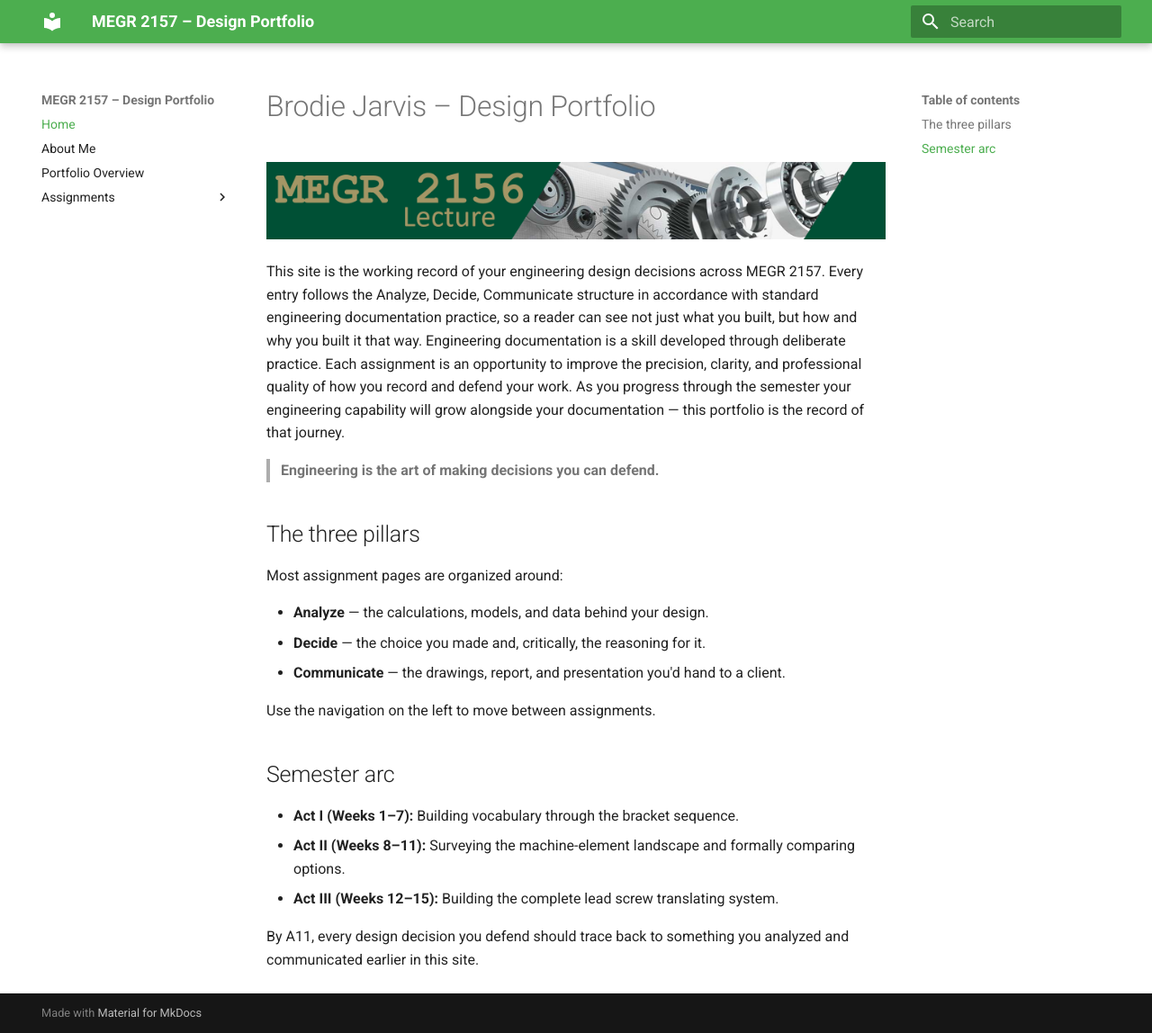
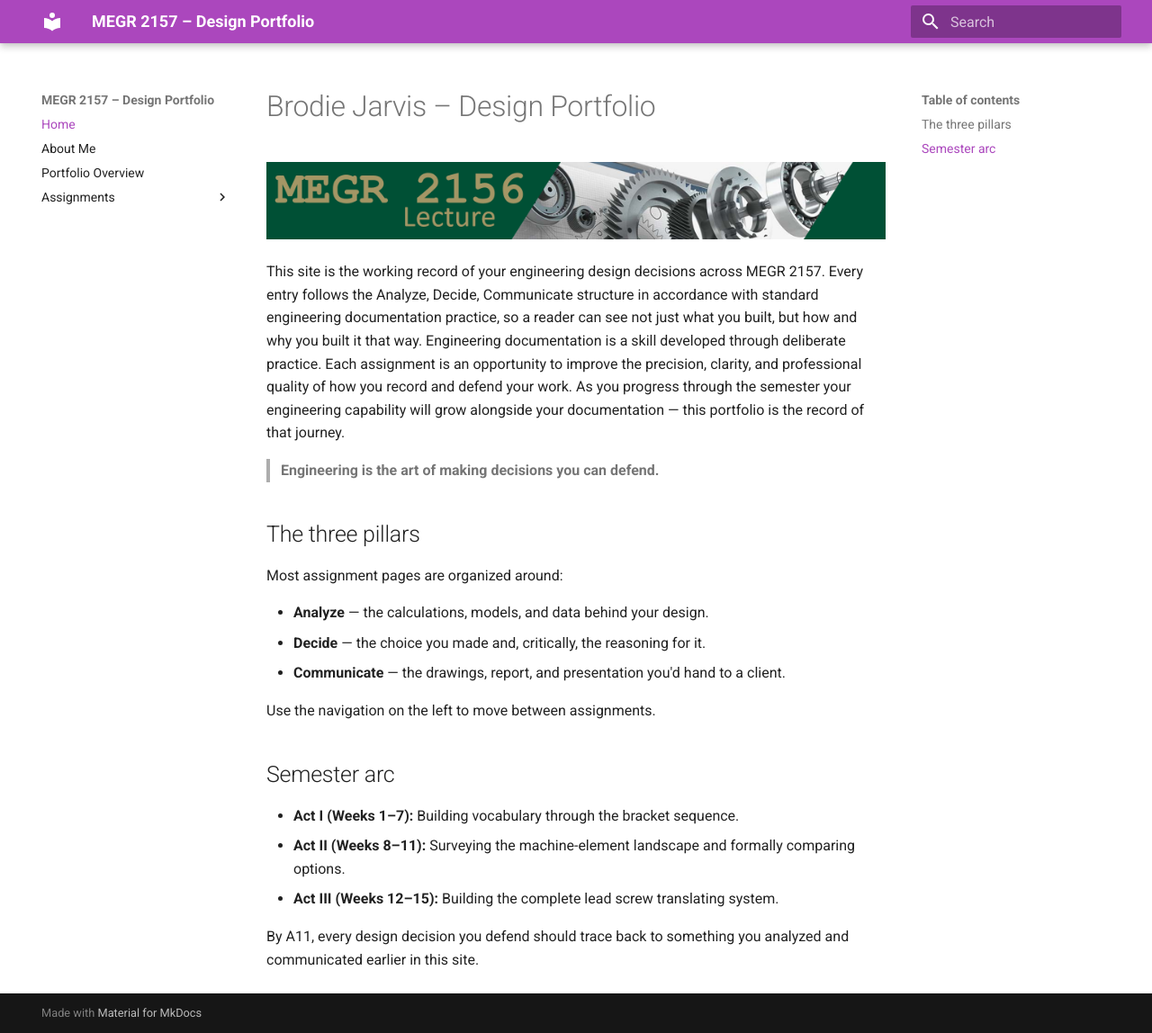
Before and after one commit to bjarvis4-spec/megr2157-portfolio, an MkDocs documentation site: the page built from docs/index.md, in a window 1280 px wide and 1148 px high. Shown: the whole window at 90% size. Built offline with MkDocs 1.6.1 and Material for MkDocs 9.7.7, drawn with Linux system fonts in a browser that asks for light colours.

Commit message:
Update mkdocs.yml

```diff
--- a/mkdocs.yml
+++ b/mkdocs.yml
@@ -4,7 +4,7 @@ site_description: Design portfolio documentation, built with the Analyze / Decid
 theme:
   name: material
   palette:
-    primary: green
+    primary: purple
   features:
     - navigation.instant
     - navigation.tracking
```
